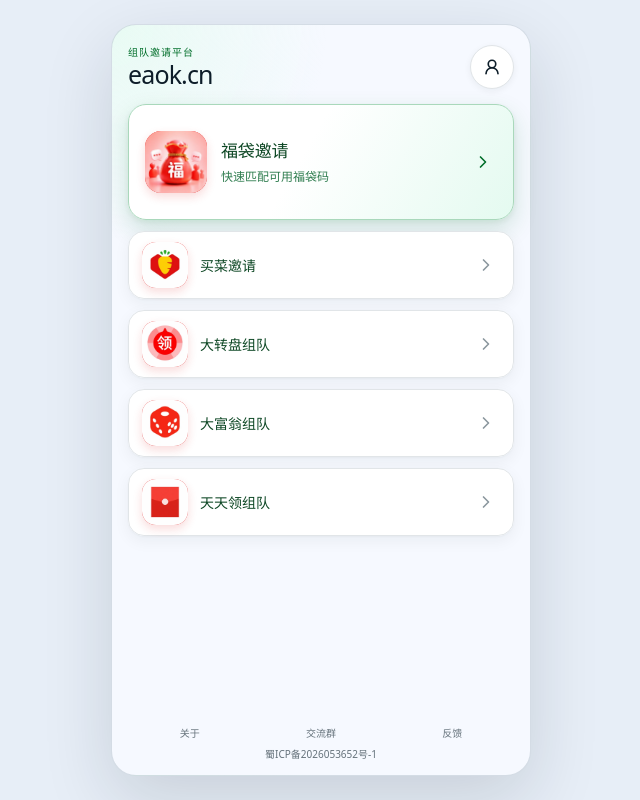
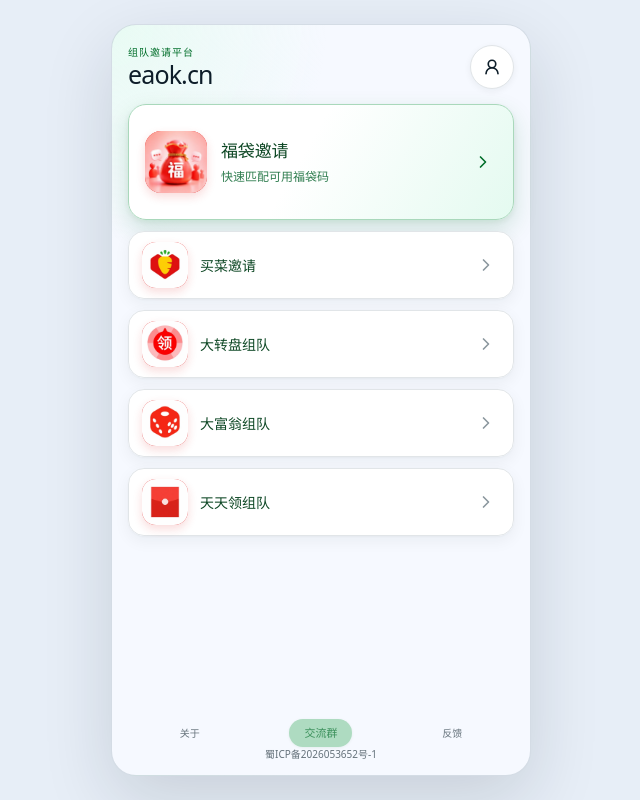
Before and after one commit to kcoewoys/kuaizudui, a Vue app in the folder frontend/: page / in a window 1280 px wide. Shown: the whole page, without its empty margins (319-959 px from the left). Built offline with nearby package versions, Linux system fonts and the light colour scheme; no server answers.

Commit message:
交流群按钮增加闪烁样式

```diff
--- a/frontend/src/components/AppFooter.vue
+++ b/frontend/src/components/AppFooter.vue
@@ -67,7 +67,7 @@ async function openGroup() {
 <template>
   <footer class="app-footer" aria-label="辅助导航">
     <button type="button" @click="openPanel = 'about'">关于</button>
-    <button type="button" @click="openGroup">交流群</button>
+    <button type="button" @click="openGroup"><span class="footer-group-pill">交流群</span></button>
     <button type="button" @click="openFeedback">反馈</button>
     <a class="beian-link" href="https://beian.miit.gov.cn/" target="_blank" rel="noopener noreferrer">蜀ICP备2026053652号-1</a>
   </footer>
--- a/frontend/src/style.css
+++ b/frontend/src/style.css
@@ -837,6 +837,32 @@ a {
   color: var(--ink);
 }
 
+.app-footer .footer-group-pill {
+  display: inline-flex;
+  align-items: center;
+  padding: 6px 15px;
+  border-radius: 999px;
+  font-size: 11px;
+  color: var(--primary);
+  background: var(--mint);
+  animation: footer-group-flash 1.2s ease-in-out infinite;
+}
+
+@keyframes footer-group-flash {
+  0%,
+  100% {
+    color: var(--primary);
+    background: var(--mint);
+    box-shadow: 0 0 0 0 rgba(0, 110, 42, 0);
+  }
+
+  50% {
+    color: #ffffff;
+    background: var(--primary);
+    box-shadow: 0 3px 12px rgba(0, 110, 42, 0.35);
+  }
+}
+
 .publish-panel--inline {
   display: grid;
   grid-template-columns: 1fr auto;
```
